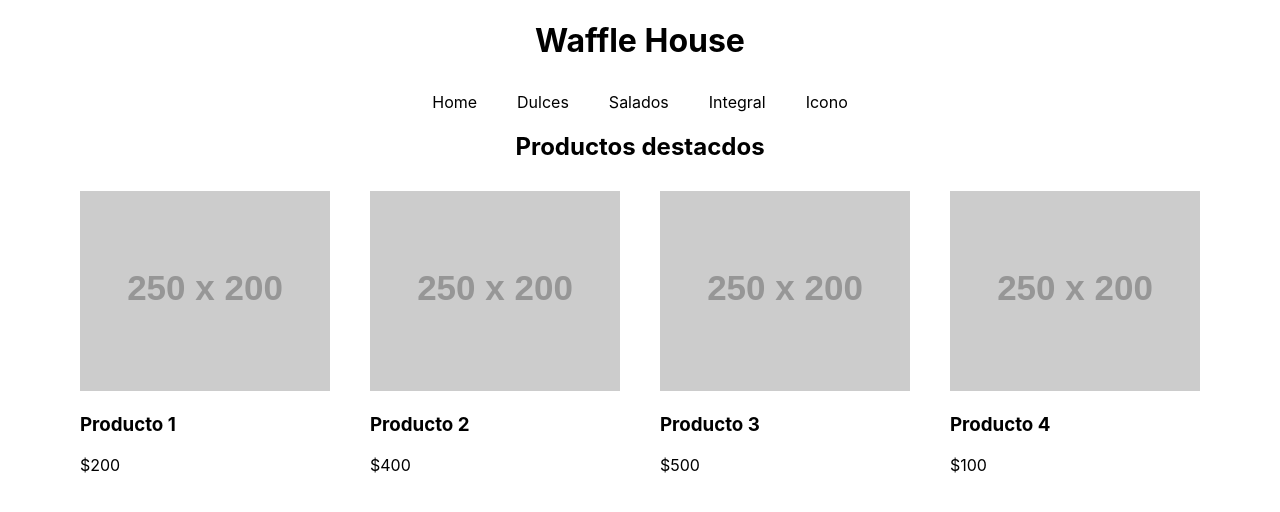
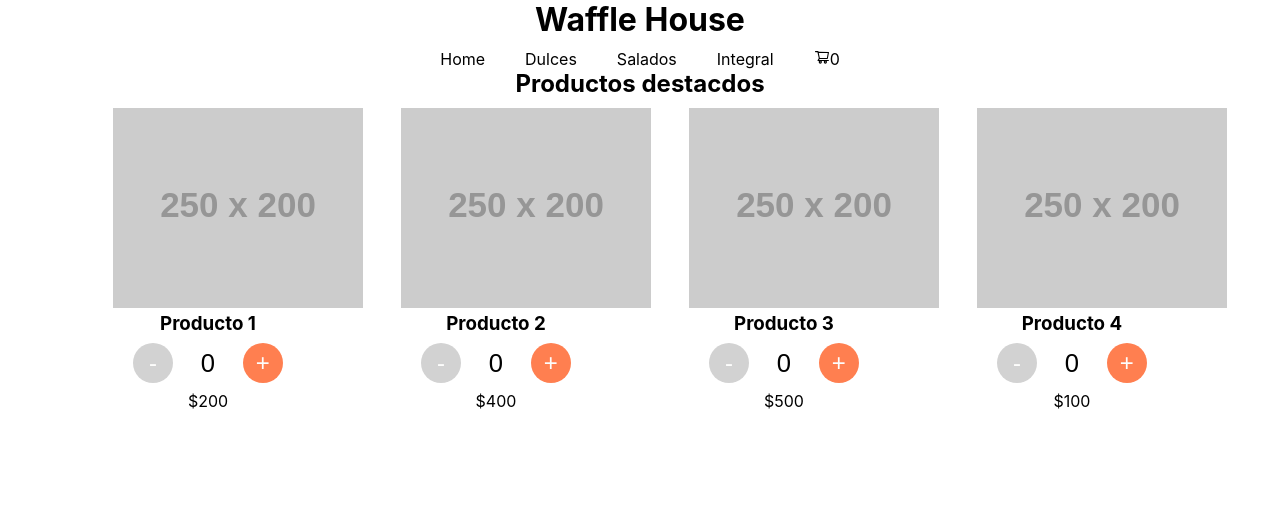
Before and after one commit to lukazo/mercado-depor, a React (Create React App) app: page / in a window 1280 px wide. Shown: the top 512 px of the page. Built offline with nearby package versions, Linux system fonts and the light colour scheme.

Commit message:
useState para contador de producto

```diff
--- a/package.json
+++ b/package.json
@@ -8,6 +8,7 @@
     "@testing-library/user-event": "^12.2.2",
     "react": "^17.0.1",
     "react-dom": "^17.0.1",
+    "react-icons": "^4.1.0",
     "react-scripts": "4.0.1",
     "web-vitals": "^0.2.4"
   },
--- a/src/App.jsx
+++ b/src/App.jsx
@@ -1,4 +1,5 @@
 import './styles/app.css';
+import './styles/reset.css';
 import NavBar from './components/Header/NavBar/NavBar';
 import Featured from './containers/Home/Featured/Featured';
 
--- a/src/components/Header/CartWidget/CartWidget.jsx
+++ /dev/null
@@ -1,10 +0,0 @@
-function CartWidget () {
-    return (
-        <>
-            <div>
-                <span>Icono</span>
-            </div>
-        </>
-    );
-}
-export default CartWidget;
--- /dev/null
+++ b/src/components/Header/CartWidgetIcon/CartWidgetIcon.jsx
@@ -0,0 +1,11 @@
+import {AiOutlineShoppingCart} from 'react-icons/ai'
+
+const CartWidgetIcon = () => {
+    return (
+        <div>
+            <AiOutlineShoppingCart />
+            <span>0</span>
+        </div>
+    );
+}
+export default CartWidgetIcon;
--- /dev/null
+++ b/src/components/Header/NavBar/NavBar.css
@@ -0,0 +1,12 @@
+ul {
+    width: 100%;
+    display: flex;
+    flex-flow: row wrap;
+    padding: 10px 0 0 0;
+    justify-content: center;
+  }
+
+ul li {
+    list-style: none;
+    padding: 0 20px;
+}
--- a/src/components/Header/NavBar/NavBar.jsx
+++ b/src/components/Header/NavBar/NavBar.jsx
@@ -1,8 +1,9 @@
-import CartWidget from '../CartWidget/CartWidget';
+import CartWidget from '../CartWidgetIcon/CartWidgetIcon';
+import './NavBar.css';
 
 function NavBar() {
     return (
-        <>
+        <header>
             <h1>Waffle House</h1>
             <nav>
                 <ul>
@@ -13,7 +14,7 @@ function NavBar() {
                     <li><CartWidget /></li>
                 </ul>
             </nav>
-        </>
+        </header>
     );
 }
 
--- /dev/null
+++ b/src/components/ItemCard/ItemCard.css
@@ -0,0 +1,34 @@
+
+.itemCard {
+    width: 100%;
+}
+
+.qtyProd {
+    width: 100%;
+    display: flex;
+    justify-content: center;
+    padding: .5rem;
+}
+
+.qtyProd button {
+    background: var(--color-primario);
+    outline: none;
+    cursor: pointer;
+    width: 40px;
+    height: 40px;
+    border-radius: 50%;
+    border: none;
+    font-size: 1.5rem;
+    color: #fdfdfc;
+}
+
+.qtyProd button[disabled] {
+    background: rgb(210, 210, 210);
+}
+
+.qtyProd input {
+    text-align: center;
+    font-size: 1.6rem;
+    border:none;
+    width: 40%;
+}
--- a/src/components/ItemCard/ItemCard.jsx
+++ b/src/components/ItemCard/ItemCard.jsx
@@ -1,9 +1,31 @@
+import {useState} from 'react';
+import './ItemCard.css';
+
 const ItemCard = ({titulo, precio}) => {
+
+    const [qtyProd, setQtyProd] = useState(0);
+
+    const restaQtyProd = () => {
+        if(qtyProd) {
+            setQtyProd(qtyProd - 1);
+        }
+    }
+
     return (
         <article className="itemCard">
             <img src="https://placehold.it/250X200" alt="Producto de prueba"/>
-            <div>
+            <div className="container-producto">
                 <h3>{titulo}</h3>
+                <div className="qtyProd">
+                    <button
+                        onClick={restaQtyProd}
+                        disabled={!qtyProd ? 'disabled' : null}
+                    >
+                        -
+                    </button>
+                    <input type="text" value={qtyProd} readOnly/>
+                    <button onClick={() => setQtyProd(qtyProd + 1)}>+</button>
+                </div>
                 <p>${precio}</p>
             </div>
         </article>
--- /dev/null
+++ b/src/containers/Home/Featured/Featured.css
@@ -0,0 +1,10 @@
+
+.productosDestacados {
+    width: 90%;
+    margin: 0 auto;
+}
+.productosDestacados ul li {
+    width: 20%;
+    text-align: center;
+    margin: 0 auto;
+}
--- a/src/containers/Home/Featured/Featured.jsx
+++ b/src/containers/Home/Featured/Featured.jsx
@@ -1,4 +1,5 @@
 import ItemCard from '../../../components/ItemCard/ItemCard';
+import './Featured.css';
 
 const Featured = () => {
     return (
--- a/src/styles/app.css
+++ b/src/styles/app.css
@@ -11,16 +11,3 @@ h1 {
   width: 100%;
   text-align: center;
 }
-
-ul {
-  width: 100%;
-  display: flex;
-  flex-flow: row wrap;
-  padding: 10px 0 0 0;
-  justify-content: center;
-}
-
-ul li {
-  list-style: none;
-  padding: 0 20px;
-}
--- /dev/null
+++ b/src/styles/reset.css
@@ -0,0 +1,26 @@
+@import url('https://fonts.googleapis.com/css2?family=Nunito:ital,wght@0,300;0,400;0,700;0,900;1,400&family=Roboto:wght@400;700&display=swap');
+
+* {
+    margin: 0;
+    padding: 0;
+    box-sizing: border-box;
+  }
+
+  :root {
+    --color-primario: coral;
+    --white: #fdfcfd;
+    --text: #333;
+  }
+
+  html {
+    font-family: "Roboto", sans-serif;
+    font-size: 16px;
+  }
+
+  a {
+    text-decoration: none;
+  }
+
+  li {
+    list-style: none;
+  }
```
Also changed, not shown: 2 other files (tests, documents, lock files or other folders).
